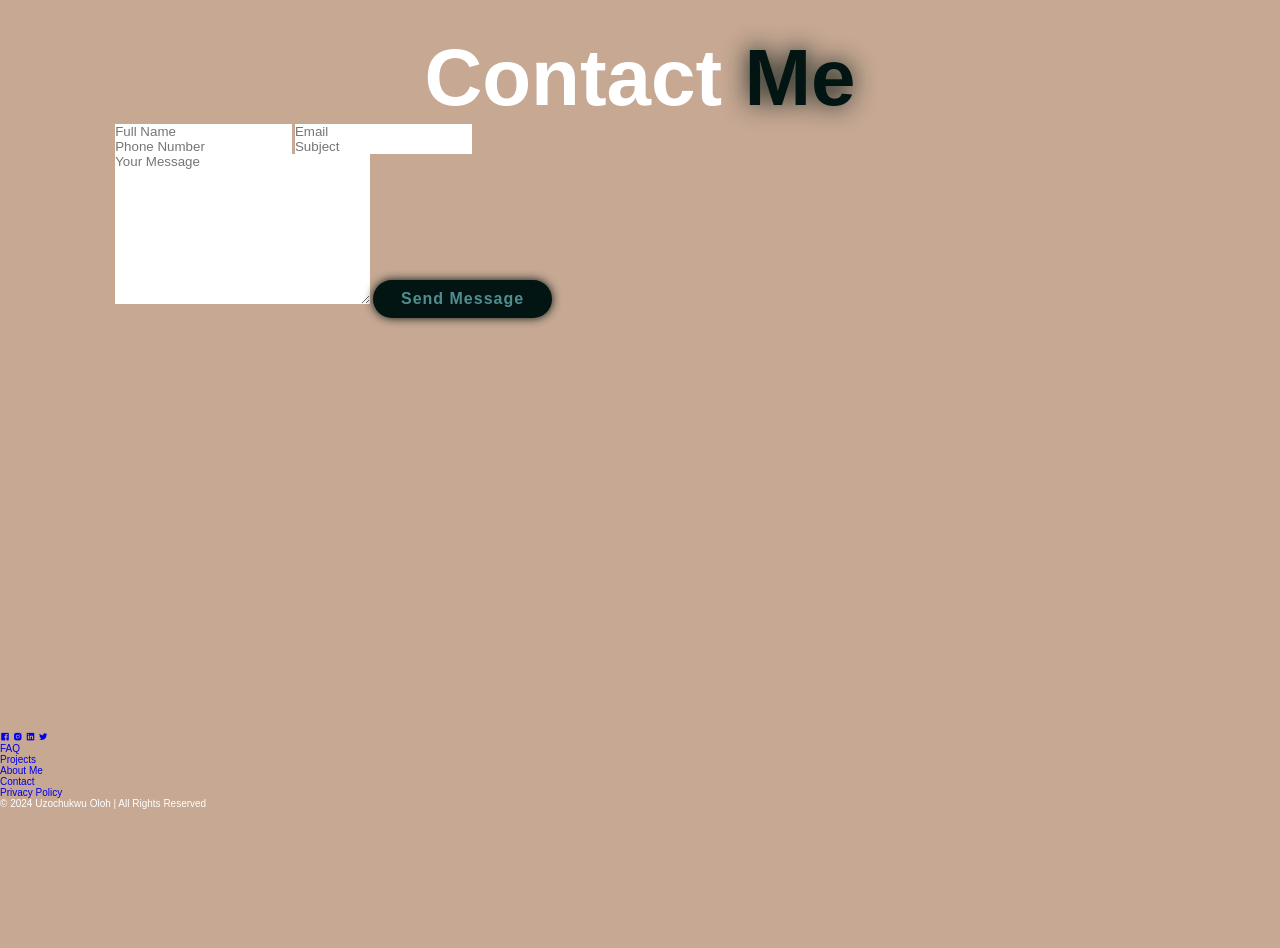
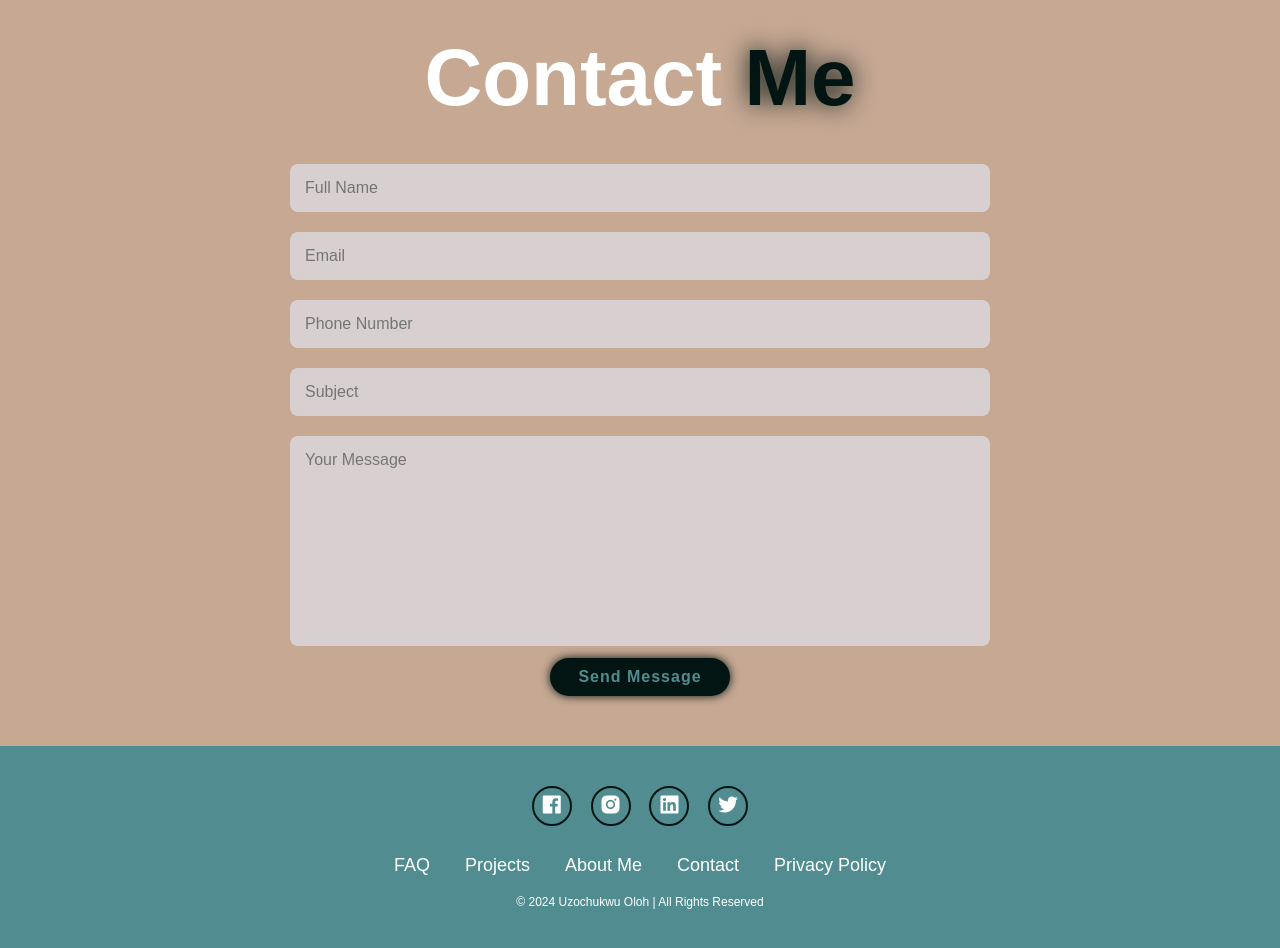
Before and after one commit to Nsebo/frontend-dev-portfolio__Uzo, a plain HTML site: page index.html in a window 1280 px wide. Shown: the part 3400-4348 px from the top of the page. Before the commit the page ends 4209 px from the top, so only its background shows below. Drawn offline with nearby package versions, Linux system fonts and the light colour scheme; a script that the page names is missing.

Commit message:
Update style.css

```diff
--- a/css/style.css
+++ b/css/style.css
@@ -348,3 +348,102 @@ span {
   font-size: 3rem;
   color: var(--second-bg-color);
 }
+
+/* Contact Me */
+
+.contact h2 {
+  margin-bottom: 3rem;
+}
+
+.contact form {
+  max-width: 70rem;
+  margin: 1rem auto;
+  text-align: center;
+  margin-bottom: 3rem;
+}
+
+.contact form .input-box {
+  display: flex;
+  justify-content: center;
+  flex-wrap: wrap;
+}
+
+.contact form .input-box input,
+.contact form textarea {
+  width: 100%;
+  padding: 1.5rem;
+  font-size: 1.6rem;
+  color: var(--text-color);
+  background-color: rgb(216, 208, 208);
+  border-radius: 0.8rem;
+  margin: 1rem 0;
+  resize: none;
+}
+
+/* Footer */
+
+.footer {
+  position: relative;
+  bottom: 0;
+  width: 100%;
+  padding: 40px 0;
+  background-color: var(--second-bg-color);
+}
+
+.footer .social {
+  text-align: center;
+  padding-bottom: 25px;
+  color: black;
+}
+
+.footer .social a {
+  font-size: 24px;
+  color: var(--text-color);
+  border: 2px solid var(--main-color);
+  width: 40px;
+  height: 40px;
+  line-height: 38px;
+  display: inline-block;
+  text-align: center;
+  border-radius: 50%;
+  margin: 0 8px;
+  box-shadow: inset 0 0 10px var (--main-color), 0 0 25px var(--main-color);
+  transition: 0.3s ease;
+}
+
+.footer .social a:hover {
+  transform: scale(1.2) translate(-10px);
+  color: var(--main-color);
+  border: 2px solid var(--main-color);
+}
+
+.footer ul {
+  margin-top: 0;
+  padding: 0;
+  font-size: 18px;
+  line-height: 1.6;
+  margin-bottom: 0;
+  text-align: center;
+}
+
+.footer ul li a {
+  color: white;
+  border-bottom: 3px solid transparent;
+  transition: 0.3s ease;
+}
+
+.footer ul li a:hover {
+  border-bottom: 3px solid var(--main-color);
+}
+
+.footer ul li {
+  display: inline-block;
+  padding: 0 15px;
+}
+
+.footer .copyright {
+  margin-top: 15px;
+  text-align: center;
+  font-size: 12px;
+  color: var(--text-color);
+}
```
